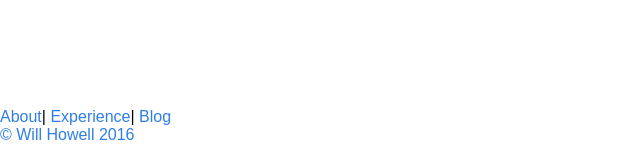
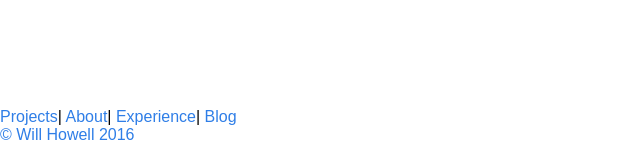
Before and after one commit to willshowell/portfolio, a Django app: page /blog/ in a window 1280 px wide. Shown: the part 656-800 px from the top of the page, without its empty margins (0-640 px from the left). Run offline with Django 3.2, Linux system fonts and the light colour scheme; data that the repository does not hold is empty.

Commit message:
Add projects as menu item for navigation

```diff
--- a/portfolioapp/templates/portfolio/partials/base_page.html
+++ b/portfolioapp/templates/portfolio/partials/base_page.html
@@ -14,6 +14,7 @@
 
   <footer class="pv4 ph3 mt4">
     <div class="tc">
+      <a href="{% url 'home' %}" class="mid-gray link dim ph2">Projects</a><span class="black-10">|</span>
       <a href="{% url 'about' %}" class="mid-gray link dim ph2">About</a><span class="black-10">|</span>
       <a href="{% url 'experience' %}" class="mid-gray link dim ph2">Experience</a><span class="black-10">|</span>
       <a href="{% url 'blog' %}" class="mid-gray link dim ph2">Blog</a>
```
